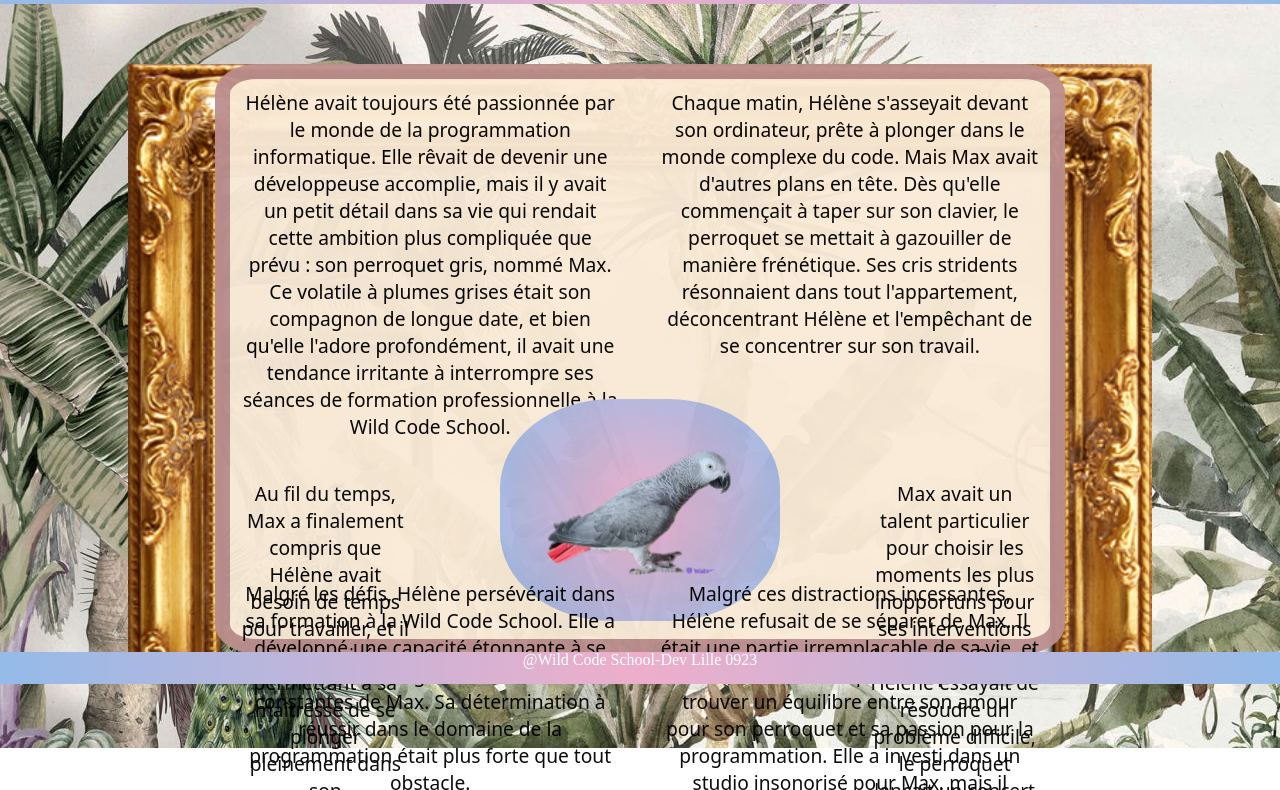
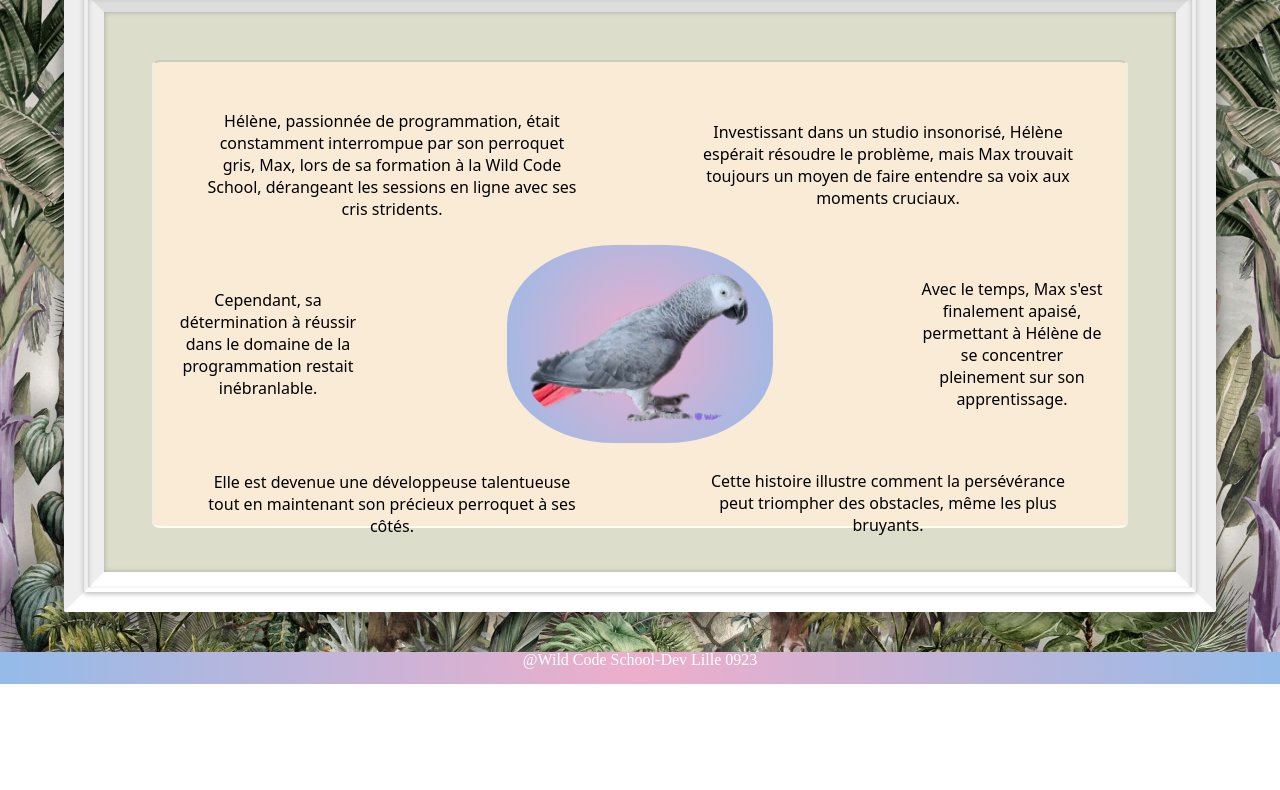
Before and after one commit to Sax593/Lille_2309_redwires, a plain HTML site: page index.html in a window 1280 px wide. Shown: the part 116-906 px from the top of the page. After the commit the page ends 800 px from the top, so only its background shows below. Drawn offline with Linux system fonts and the light colour scheme.

Commit message:
modif with the frame around text/img

```diff
--- a/index.html
+++ b/index.html
@@ -25,52 +25,29 @@
     <div id="frame">
       <article id="story-container">
         <p class="story" id="first-paragraph">
-        Hélène avait toujours été passionnée par le monde de la programmation informatique. Elle rêvait de devenir une
-        développeuse accomplie, mais il y avait un petit détail dans sa vie qui rendait cette ambition plus compliquée
-        que prévu : son perroquet gris, nommé Max. Ce volatile à plumes grises était son compagnon de longue date, et
-        bien qu'elle l'adore profondément, il avait une tendance irritante à interrompre ses séances de formation
-        professionnelle à la Wild Code School.
+
+          Hélène, passionnée de programmation, était constamment interrompue par son perroquet gris, Max, lors de sa
+          formation à la Wild Code School, dérangeant les sessions en ligne avec ses cris stridents.
         </p>
         <p class="story" id="second-paragraph">
-        Chaque matin, Hélène s'asseyait devant son ordinateur, prête à plonger dans le monde complexe du code. Mais
-        Max
-        avait d'autres plans en tête. Dès qu'elle commençait à taper sur son clavier, le perroquet se mettait à
-        gazouiller de manière frénétique. Ses cris stridents résonnaient dans tout l'appartement, déconcentrant Hélène
-        et l'empêchant de se concentrer sur son travail.
+          Investissant dans un studio insonorisé, Hélène espérait résoudre le problème, mais Max trouvait toujours un
+          moyen de faire entendre sa voix aux moments cruciaux.
         </p>
         <img id='picture-of-max'
           src="./assets/img/376499396_682221703503455_7726495451577179014_n-removebg-preview(1).png" alt="Snoopy" />
         <p>
         <p class="story" id="third-paragraph">
-        Max avait un talent particulier pour choisir les moments les plus inopportuns pour ses interventions
-        bruyantes.
-        Quand Hélène essayait de résoudre un problème difficile, le perroquet lançait un concert de sifflements et de
-        cris stridents. Ses camarades de classe en ligne entendaient souvent les éclats de voix de Max à travers le
-        microphone, ce qui laissait Hélène se sentir gênée et peu professionnelle.
+
+          Avec le temps, Max s'est finalement apaisé, permettant à Hélène de se concentrer pleinement sur son
+          apprentissage.
         </p>
         <p class="story" id="fourth-paragraph">
-        Malgré ces distractions incessantes, Hélène refusait de se séparer de Max. Il était une partie irremplaçable
-        de
-        sa vie, et elle était convaincue qu'il était possible de trouver un équilibre entre son amour pour son
-        perroquet
-        et sa passion pour la programmation. Elle a investi dans un studio insonorisé pour Max, mais il trouvait
-        toujours un moyen de faire entendre sa voix à des moments cruciaux.
-      </p>
+          Cette histoire illustre comment la persévérance peut triompher des obstacles, même les plus bruyants. </p>
         <p class="story" id="fifth-paragraph">
-        Malgré les défis, Hélène persévérait dans sa formation à la Wild Code School. Elle a développé une capacité
-        étonnante à se concentrer malgré les distractions constantes de Max. Sa détermination à réussir dans le
-        domaine
-        de la programmation était plus forte que tout obstacle.
+          Elle est devenue une développeuse talentueuse tout en maintenant son précieux perroquet à ses côtés.
         </p>
         <p class="story" id="sixth-paragraph">
-        Au fil du temps, Max a finalement compris que Hélène avait besoin de temps pour travailler, et il s'est
-        apaisé,
-        permettant à sa maîtresse de se plonger pleinement dans son apprentissage. Ensemble, ils ont surmonté les
-        défis,
-        et Hélène est finalement devenue une développeuse talentueuse, tout en gardant son précieux perroquet gris à
-        ses
-        côtés. Leur histoire est devenue une source d'inspiration pour tous ceux qui ont dû jongler entre leur passion
-        et les défis inattendus de la vie quotidienne.
+          Cependant, sa détermination à réussir dans le domaine de la programmation restait inébranlable.
         </p>
         </p>
 
--- a/style.css
+++ b/style.css
@@ -7,7 +7,7 @@ nav {
   display: flex;
    background: radial-gradient(circle, rgba(238, 174, 202, 1) 0%, rgba(148, 187, 233, 1) 100%);
   ;
-  height: 15vh;
+  height: 6vh;
 }
 
 nav img {
@@ -29,26 +29,16 @@ a {
   color: white;
 }
 
-main {
-  padding: 60px 0;
-  height: calc(98vh - (20vh));
-  text-align: -webkit-center;
-}
-
-h1 {
-  margin: 1rem 1rem;
-}
-
 article {
-  border: 15px solid rosybrown;
-  font-size: 1.2em;
-  width: 80%;
-  height: 70vh;
   background: antiquewhite;
-  border-radius: 5%;
-  opacity: .95;
-  position: relative;
-  z-index: 0;
+  border-radius: 1%;
+  border:solid 2px;
+  border-bottom-color:#ffe;
+  border-left-color:#eed;
+  border-right-color:#eed;
+  border-top-color:#ccb;
+  max-height:100%;
+  max-width:100%;
 }
 
 footer {
@@ -63,14 +53,16 @@ footer {
 
 #picture-of-max {
   background: radial-gradient(circle, rgba(238, 174, 202, 1) 0%, rgba(148, 187, 233, 1) 100%);
-  padding: 10%;
+  padding: 3%;
+  margin: 9% 3%;
   border-radius: 40%;
   place-self: center;
   width: 50%;
 }
 
 .story {
-  margin: 10px;
+  margin: 10%;
+  font-size: 100%;
 }
 
 #description {
@@ -108,6 +100,7 @@ footer {
 }
 
 #fifth-paragraph {
+  margin-top: 50px;
   grid-area: 4 / 1 / 5 / 3;
 }
 
@@ -117,11 +110,47 @@ footer {
 
 main {
   background-image: url('./assets/img/bkground.jpg');
+  background-size: cover;
 }
 
 #frame {
-  background-image: url('./assets/img/frame.png');
-  background-size: cover;
-  z-index: 3;
-  width: 80%;
+  background-color:#ddc;
+  border:solid 5vmin #eee;
+  border-bottom-color:#fff;
+  border-left-color:#eee;
+  border-radius:2px;
+  border-right-color:#eee;
+  border-top-color:#ddd;
+  box-shadow:0 0 5px 0 rgba(0,0,0,.25) inset, 0 5px 10px 5px rgba(0,0,0,.25);
+  box-sizing:border-box;
+  display:inline-block;
+  margin:5vh 5vw;
+  height:80vh;
+  padding:6vmin;
+  position:relative;
+  text-align:center;
+  &:before {
+    border-radius:2px;
+    bottom:-2vmin;
+    box-shadow:0 2px 5px 0 rgba(0,0,0,.25) inset;
+    content:"";
+    left:-2vmin;
+    position:absolute;
+    right:-2vmin;
+    top:-2vmin;
+  }
+  &:after {
+    border-radius:2px;
+    bottom:-2.5vmin;
+    box-shadow: 0 2px 5px 0 rgba(0,0,0,.25);
+    content:"";
+    left:-2.5vmin;
+    position:absolute;
+    right:-2.5vmin;
+    top:-2.5vmin;
+  }
 }
+
+p {
+  align-self: center;
+}
```
Lines whose indentation alone changed are shown as unchanged.
